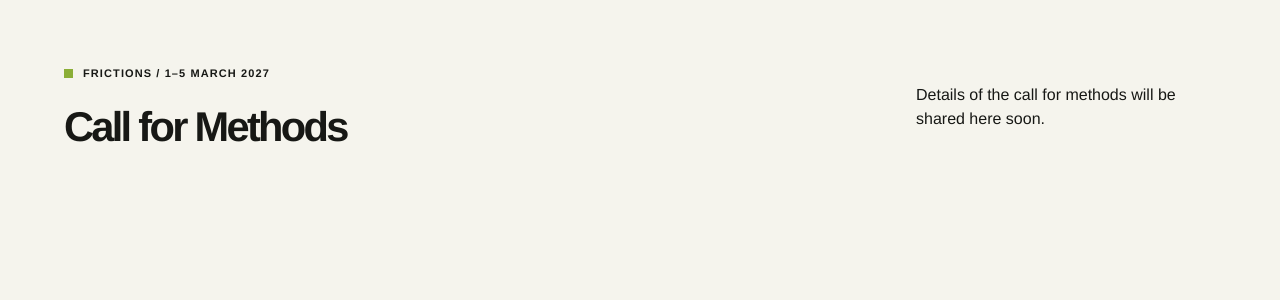
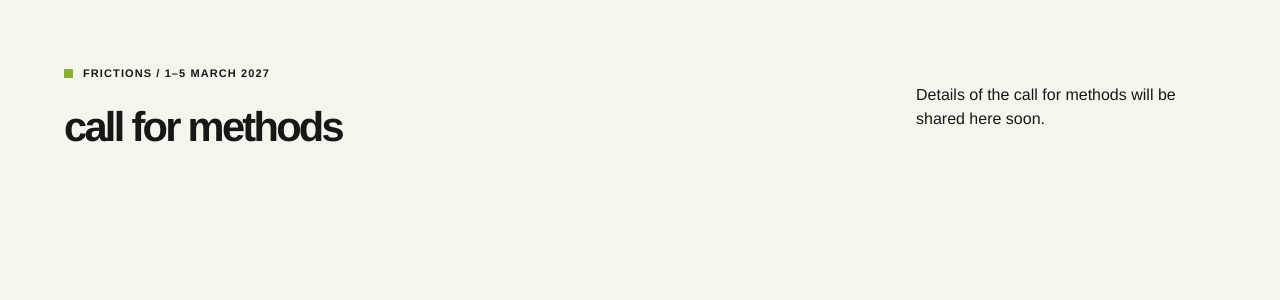
Before and after one commit to rtbs-atlas/frictions.github.io, a Jekyll site: the page built from calls/methods.md, in a window 1280 px wide. Shown: the part 190-490 px from the top of the page. Built offline with Jekyll 4.4.1, drawn with Linux system fonts in a browser that asks for light colours.

```diff
--- a/calls/methods.md
+++ b/calls/methods.md
@@ -1,6 +1,6 @@
 ---
 layout: call
-title: Call for Methods
+title: call for methods
 permalink: /calls/methods/
 ---
 Details of the call for methods will be shared here soon.
```
